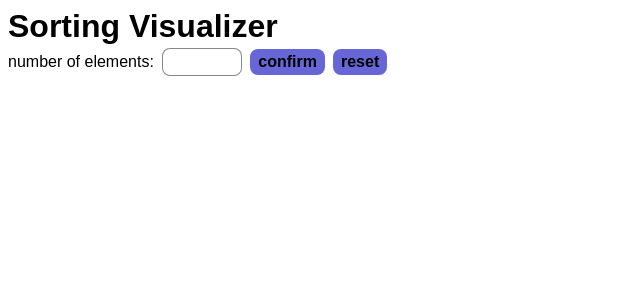
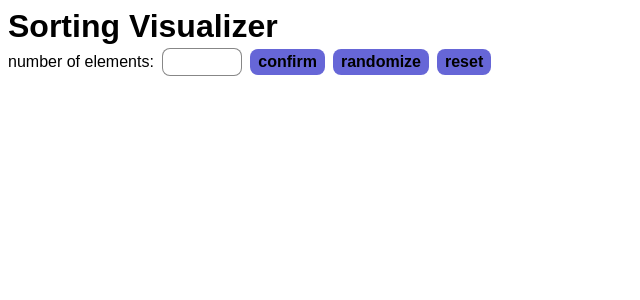
Before and after one commit to kamilp522/sorting_visualizer, a React (Vite) app: page / in a window 1280 px wide. Shown: the top 300 px of the page, without its empty margins (0-640 px from the left). Built offline with nearby package versions, Linux system fonts and the light colour scheme.

Commit message:
randomize blocks button; setup for BubbleSort component

```diff
--- a/src/components/CreateBlocksForm.jsx
+++ b/src/components/CreateBlocksForm.jsx
@@ -2,6 +2,7 @@ import { randomizeArray } from "../helpers/randomizeArray";
 import { checkIfNumber } from "../helpers/checkIfNumber";
 
 const CreateBlocksForm = ({
+  blockNodesHeights,
   setBlockNodesHeights,
   speed,
   setSpeed,
@@ -44,6 +45,8 @@ const CreateBlocksForm = ({
     setBlockNodesHeights(randomizeArray(heights));
   };
 
+  const randomizeBlocks = () => createBlockHeights(blockNodesHeights.length);
+
   return (
     <form className="header__form" onSubmit={createBlocksHandler}>
       {!isSorting && (
@@ -52,6 +55,13 @@ const CreateBlocksForm = ({
           <input className="header__input" id="blocks-input" type="text" />
           <button className="button button--header button--bold">
             confirm
+          </button>
+          <button
+            type="button"
+            onClick={randomizeBlocks}
+            className="button button--header button--bold"
+          >
+            randomize
           </button>
         </>
       )}
--- a/src/components/Header.jsx
+++ b/src/components/Header.jsx
@@ -3,6 +3,7 @@ import { useState } from "react";
 import CreateBlocksForm from "./CreateBlocksForm";
 import SelectSpeedForm from "./SelectSpeedForm";
 import SelectionSort from "./algorithms/SelectionSort";
+import BubbleSort from "./algorithms/BubbleSort";
 
 const Header = ({ blockNodesHeights, setBlockNodesHeights }) => {
   const [isSorting, setIsSorting] = useState(false);
@@ -12,6 +13,7 @@ const Header = ({ blockNodesHeights, setBlockNodesHeights }) => {
     <header className="header">
       <h1 className="header__title">Sorting Visualizer</h1>
       <CreateBlocksForm
+        blockNodesHeights={blockNodesHeights}
         setBlockNodesHeights={setBlockNodesHeights}
         speed={speed}
         setSpeed={setSpeed}
@@ -33,9 +35,8 @@ const Header = ({ blockNodesHeights, setBlockNodesHeights }) => {
               setIsSorting={setIsSorting}
               speed={speed}
             />
-            <li className="header__item">
-              <button className="button button--header">Bubble</button>
-            </li>
+            <BubbleSort />
+
             <li className="header__item">
               <button className="button button--header">Insertion</button>
             </li>
--- a/src/components/SelectSpeedForm.jsx
+++ b/src/components/SelectSpeedForm.jsx
@@ -24,14 +24,12 @@ const SelectSpeedForm = ({ speed, setSpeed }) => {
         className="header__select"
         onChange={chooseSpeedHandler}
       >
-        <option value="x0.5">x0.5</option>
         <option value="x1">x1</option>
         <option value="x3">x3</option>
         <option value="x5">x5</option>
         <option value="x10">x10</option>
         <option value="x25">x25</option>
         <option value="x100">x100</option>
-        <option value="x1000">x1000</option>
       </select>
     </form>
   );
--- /dev/null
+++ b/src/components/algorithms/BubbleSort.jsx
@@ -0,0 +1,9 @@
+const BubbleSort = () => {
+  return (
+    <li className="header__item">
+      <button className="button button--header">Bubble</button>
+    </li>
+  );
+};
+
+export default BubbleSort;
```
